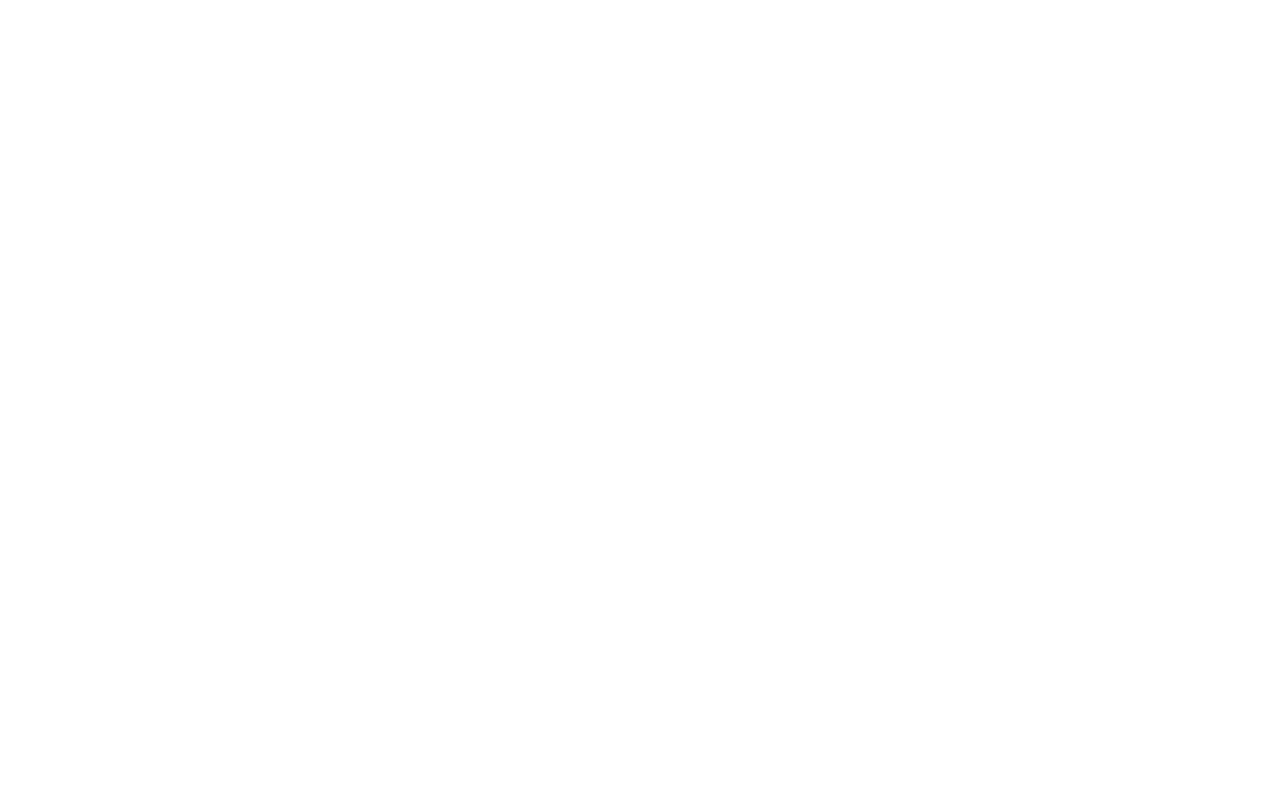
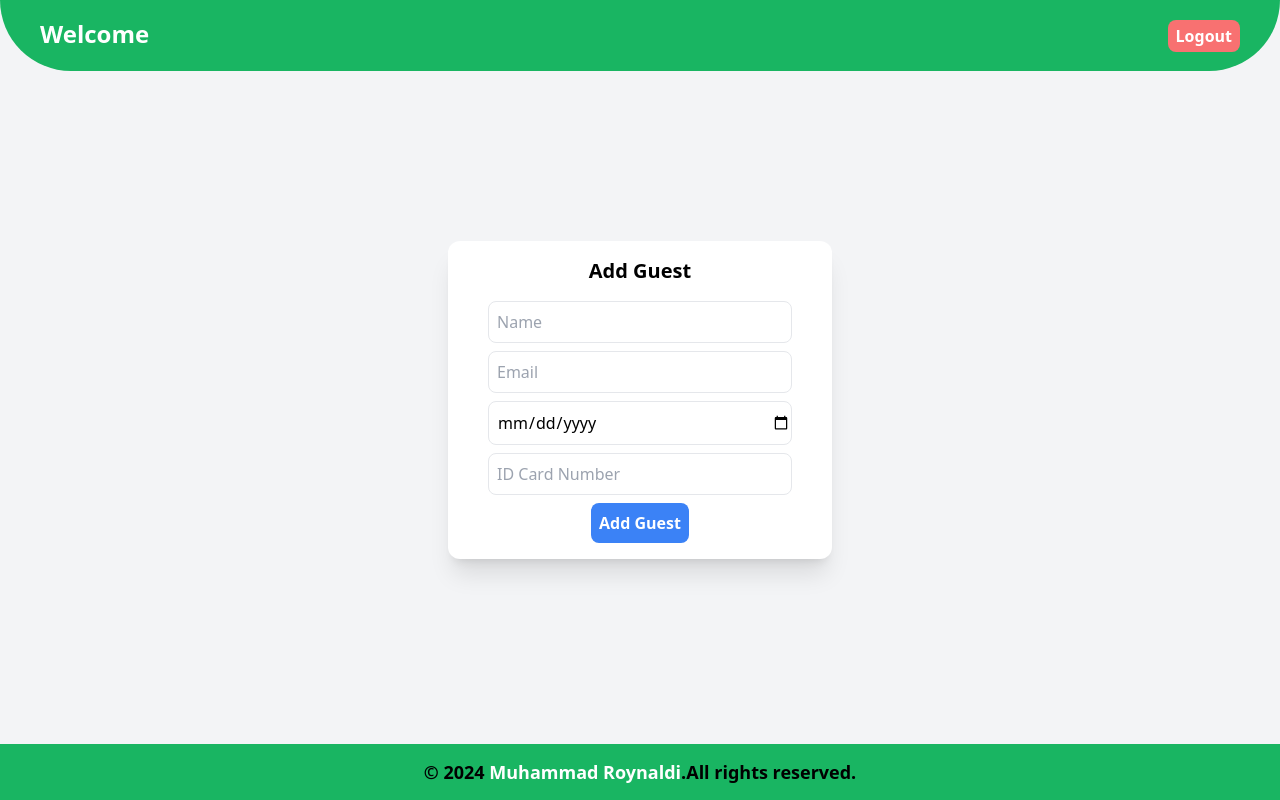
Before and after one commit to MRoynaldi-30/fe-vue, a Vue app: page /add in a window 1280 px wide. Before the commit this address had no page. Built offline with nearby package versions, Linux system fonts and the light colour scheme; sample sign-in values are in the browser's storage.

Commit message:
Update View Home

```diff
--- /dev/null
+++ b/src/components/footerComponent.vue
@@ -0,0 +1,13 @@
+<script setup></script>
+
+<template>
+  <footer class="bg-[#19B562] shadow-xl mt-4 w-full">
+    <div class="mx-auto overflow-hidden">
+      <div class="flex justify-center">
+        <p class="my-4 text-lg leading-6 text-center text-black font-bold">
+          © 2024 <span class="text-white">Muhammad Roynaldi</span>.All rights reserved.
+        </p>
+      </div>
+    </div>
+  </footer>
+</template>
--- /dev/null
+++ b/src/components/headerComponent.vue
@@ -0,0 +1,28 @@
+<script setup>
+import { logout} from '../services/authService'
+import { useRouter } from 'vue-router'
+// import { ref, onMounted } from 'vue'
+
+const router = useRouter()
+const token = localStorage.getItem('token')
+
+const handleLogout = async () => {
+  try {
+    await logout(token)
+    localStorage.removeItem('token') // Hapus token dari localStorage
+    router.push('/login') // Redirect ke halaman login
+  } catch (error) {
+    console.error('Logout failed:', error.response.data.message)
+    alert('Logout failed.')
+  }
+}
+</script>
+
+<template>
+    <header class="bg-[#19B562] h-20 py-4 rounded-b-full flex items-center justify-between w-full">
+        <div class="flex items-center px-10 h-full w-full justify-between">
+            <h1 class="text-white text-2xl font-bold mb-1">Welcome</h1>
+            <button @click="handleLogout" class="bg-red-400 text-white px-2 rounded-lg py-1 hover:bg-red-700 font-bold">Logout</button>
+        </div>
+    </header>
+</template>
--- a/src/router/index.js
+++ b/src/router/index.js
@@ -2,11 +2,13 @@
 import Login from '../views/loginPage.vue';
 import Register from '../views/registerPage.vue';
 import Home from '../views/homePage.vue';
+import AddGuest from '@/views/addGuest.vue';
 
 const routes = [
-  { path: '/login', name: 'Login', component: Login },
-  { path: '/register', name: 'Register', component: Register },
-  { path: '/home', name: 'Home', component: Home },
+  { path: '/login', name: 'Login', component: Login, meta: { requiresGuest: true } }, // Hanya untuk guest
+  { path: '/register', name: 'Register', component: Register, meta: { requiresGuest: true } }, // Hanya untuk guest
+  { path: '/home', name: 'Home', component: Home, meta: { requiresAuth: true } }, // Hanya untuk user login
+  { path: '/add', name: 'Add', component: AddGuest, meta: { requiresAuth: true } }, // Hanya untuk user login
   { path: '/', redirect: '/login' },
 ];
 
@@ -15,4 +17,20 @@
   routes,
 });
 
+// Middleware untuk melindungi rute
+router.beforeEach((to, from, next) => {
+  const token = localStorage.getItem('token'); // Cek apakah token ada di localStorage
+
+  if (to.meta.requiresAuth && !token) {
+    // Jika rute butuh login tapi belum login
+    next('/login'); // Arahkan ke login
+  } else if (to.meta.requiresGuest && token) {
+    // Jika rute hanya untuk guest tapi sudah login
+    next('/home'); // Arahkan ke home
+  } else {
+    // Jika tidak ada kondisi yang terpenuhi, izinkan akses ke rute
+    next();
+  }
+});
+
 export default router;
--- /dev/null
+++ b/src/views/addGuest.vue
@@ -0,0 +1,88 @@
+<script setup>
+import { ref } from 'vue'
+import { useRouter } from 'vue-router'
+import { addGuest } from '../services/authService'
+
+import HeaderComponent from '@/components/headerComponent.vue'
+import FooterComponent from '@/components/footerComponent.vue'
+
+const token = localStorage.getItem('token')
+
+const router = useRouter()
+
+const newGuest = ref({
+  name: '',
+  email: '',
+  date_of_birth: '',
+  id_card_number: '',
+}) // Data untuk menambah guest
+
+// Fungsi untuk menambah guest
+const handleAddGuest = async () => {
+  try {
+    await addGuest(newGuest.value, token) // Tambah guest baru
+    alert('Guest added successfully!')
+    // Reset form
+    newGuest.value = { name: '', email: '', date_of_birth: '', id_card_number: '' }
+    router.push('/home')
+  } catch (error) {
+    console.error('Failed to add guest:', error.response?.data?.message || error.message)
+    alert('Failed to add guest.')
+  }
+}
+</script>
+
+<template>
+  <div class="h-screen bg-gradient-to-br flex items-center flex-col w-full bg-gray-100">
+    <HeaderComponent />
+    <div class="w-full flex flex-col items-center justify-center h-screen">
+      <form @submit.prevent="handleAddGuest" class="bg-white px-10 py-4 rounded-xl w-screen shadow-xl max-w-sm">
+        <div class="flex items-center justify-center mb-4">
+          <h2 class="font-bold text-xl">Add Guest</h2>
+        </div>
+        <div class="mb-2">
+            <input
+              v-model="newGuest.name"
+              placeholder="Name"
+              required
+              class="pl-2 outline-none border w-full rounded-lg py-2"
+            />
+        </div>
+        <div class="mb-2">
+            <input
+              v-model="newGuest.email"
+              placeholder="Email"
+              type="email"
+              required
+              class="pl-2 outline-none border w-full rounded-lg py-2"
+            />
+        </div>
+        <div class="mb-2">
+            <input
+              v-model="newGuest.date_of_birth"
+              placeholder="Date of Birth"
+              type="date"
+              required
+              class="pl-2 outline-none border w-full rounded-lg py-2"
+            />
+        </div>
+        <div class="mb-2">
+            <input
+              v-model="newGuest.id_card_number"
+              placeholder="ID Card Number"
+              type="number"
+              required
+              class="pl-2 outline-none border w-full rounded-lg py-2"
+            />
+        </div>
+        <div class="flex items-center justify-center">
+            <button type="submit" class="text-nowrap bg-blue-500 p-2 rounded-lg font-bold text-white hover:bg-blue-700">
+              Add Guest
+            </button>
+        </div>
+      </form>
+    </div>
+    <div class="flex-grow"></div>
+    <FooterComponent />
+  </div>
+</template>
--- a/src/views/homePage.vue
+++ b/src/views/homePage.vue
@@ -1,50 +1,34 @@
 <script setup>
 import { ref, onMounted } from 'vue'
-import { logout, showGuest, addGuest, searchGuest } from '../services/authService'
-import { useRouter } from 'vue-router'
+import { logout, showGuest, searchGuest } from '../services/authService'
+// import { useRouter } from 'vue-router'
+import HeaderComponent from '@/components/headerComponent.vue';
+import FooterComponent from '@/components/footerComponent.vue';
 // import '../assets/style.css'
 
-const router = useRouter()
+// const router = useRouter()
 const token = localStorage.getItem('token')
 
 const guests = ref([]) // Untuk menyimpan semua guests
-const newGuest = ref({
-  name: '',
-  email: '',
-  date_of_birth: '',
-  id_card_number: '',
-}) // Data untuk menambah guest
-const searchQuery = ref('') // Query untuk mencari guest
-const searchResults = ref([]) // Hasil pencarian guest
+// const newGuest = ref({
+//   name: '',
+//   email: '',
+//   date_of_birth: '',
+//   id_card_number: '',
+// }) // Data untuk menambah guest
+const searchQuery = ref('')
+const searchResults = ref([])
 
 // Ambil semua guests saat halaman dimuat
 onMounted(async () => {
   try {
     const response = await showGuest(token)
-    guests.value = response.data.guests // Sesuaikan format data dari API Anda
+    guests.value = response.data.guests.data // Sesuaikan format data dari API Anda
   } catch (error) {
     console.error('Failed to fetch guests:', error.response.data.message)
     alert('Failed to fetch guests.')
   }
 })
-
-// Fungsi untuk menambah guest
-const handleAddGuest = async () => {
-  try {
-    await addGuest(newGuest.value, token); // Tambah guest baru
-    alert('Guest added successfully!');
-
-    // Refresh data tamu
-    const response = await showGuest(token);
-    guests.value = response.data.guests;
-
-    // Reset form
-    newGuest.value = { name: '', email: '', date_of_birth: '', id_card_number: '' };
-  } catch (error) {
-    console.error('Failed to add guest:', error.response?.data?.message || error.message);
-    alert('Failed to add guest.');
-  }
-}
 
 // Fungsi untuk mencari guest
 const handleSearchGuest = async () => {
@@ -56,47 +40,17 @@
     alert('No guests found with the given name.')
   }
 }
-
-// Fungsi untuk logout
-const handleLogout = async () => {
-  try {
-    await logout(token)
-    localStorage.removeItem('token') // Hapus token dari localStorage
-    router.push('/login') // Redirect ke halaman login
-  } catch (error) {
-    console.error('Logout failed:', error.response.data.message)
-    alert('Logout failed.')
-  }
-}
 </script>
 
 <template>
-  <div class="home-container">
-    <h1>Welcome to Home</h1>
-
-    <!-- Form untuk Menambah Guest -->
-    <div>
-      <h2>Add Guest</h2>
-      <form @submit.prevent="handleAddGuest">
-        <input v-model="newGuest.name" placeholder="Name" required />
-        <input v-model="newGuest.email" placeholder="Email" type="email" required />
-        <input v-model="newGuest.date_of_birth" placeholder="Date of Birth" type="date" required />
-        <input
-          v-model="newGuest.id_card_number"
-          placeholder="ID Card Number"
-          type="number"
-          required
-        />
-        <button type="submit">Add Guest</button>
-      </form>
-    </div>
-
+  <div class="h-screen bg-gradient-to-br flex items-center flex-col w-full">
+    <HeaderComponent />
     <!-- Form untuk Search Guest -->
-    <div>
-      <h2>Search Guest</h2>
-      <form @submit.prevent="handleSearchGuest">
-        <input v-model="searchQuery" placeholder="Search by Name" required />
-        <button type="submit">Search</button>
+    <div class="flex items-start flex-col w-full px-10 my-3">
+      <form @submit.prevent="handleSearchGuest" class="flex gap-2">
+        <input v-model="searchQuery" placeholder="Search by Name" required class="pl-2 outline-none border w-full rounded-lg py-2"/>
+        <button class="bg-green-400 px-2 rounded-lg font-bold hover:bg-green-700 text-white" type="submit">Search</button>
+        <p class="bg-green-400 px-2 rounded-lg font-bold hover:bg-green-700 text-white flex items-center"><router-link to="/add" class="text-blue-400 hover:text-blue-700 text-nowrap">Add Guest</router-link></p>
       </form>
       <ul>
         <li v-for="guest in searchResults" :key="guest.id">{{ guest.name }} - {{ guest.email }}</li>
@@ -104,18 +58,34 @@
     </div>
 
     <!-- Daftar Guests -->
-    <div>
-      <h2>All Guests</h2>
-      <ul>
-        <li v-for="guest in guests" :key="guest.id">{{ guest.name }} - {{ guest.email }}</li>
-      </ul>
+    <div class="shadow-lg rounded-lg  mx-4 md:mx-10 flex-grow">
+      <table class="w-full table-fixed">
+        <thead>
+          <tr class="bg-gray-100">
+            <th class="w-1/4 py-4 px-6 text-left text-gray-600 font-bold uppercase">Name</th>
+            <th class="w-1/4 py-4 px-6 text-left text-gray-600 font-bold uppercase">Email</th>
+            <th class="w-1/4 py-4 px-6 text-left text-gray-600 font-bold uppercase">
+              Date of Birth
+            </th>
+            <th class="w-1/4 py-4 px-6 text-left text-gray-600 font-bold uppercase">
+              ID Card Number
+            </th>
+          </tr>
+        </thead>
+        <tbody class="bg-white">
+          <tr v-for="guest in guests" :key="guest.id">
+            <td class="py-4 px-6 border-b border-gray-200">{{ guest.name }}</td>
+            <td class="py-4 px-6 border-b border-gray-200 truncate">{{ guest.email }}</td>
+            <td class="py-4 px-6 border-b border-gray-200">{{ guest.date_of_birth }}</td>
+            <td class="py-4 px-6 border-b border-gray-200">{{ guest.id_card_number }}</td>
+          </tr>
+        </tbody>
+      </table>
     </div>
 
     <!-- Tombol Logout -->
-    <button @click="handleLogout">Logout</button>
+    <!-- <button @click="handleLogout">Logout</button> -->
+
+    <FooterComponent/>
   </div>
 </template>
-
-<!-- <style scoped>
-/* Tambahkan styling Anda di sini */
-</style> -->
```
Also changed, not shown: src/views/loginPage.vue (+27 -8 lines), src/views/registerPage.vue (+31 -16 lines).
